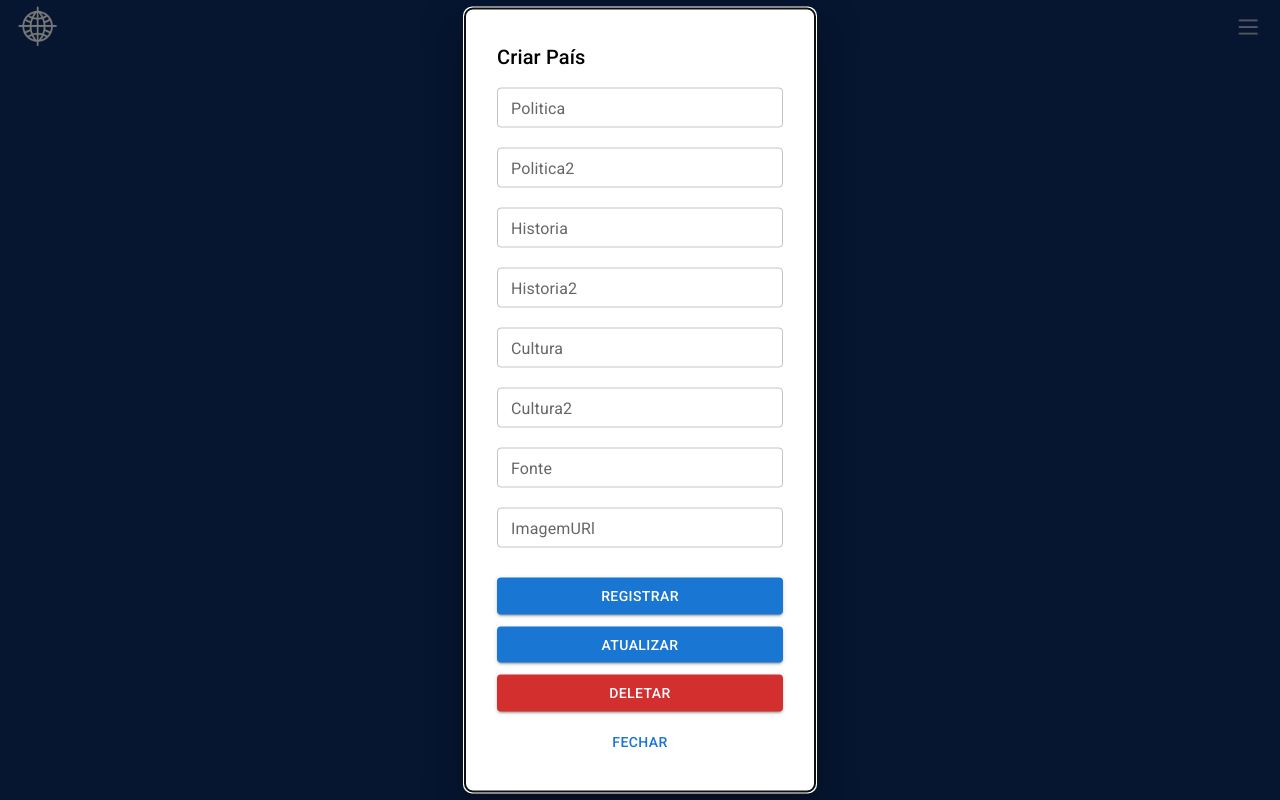
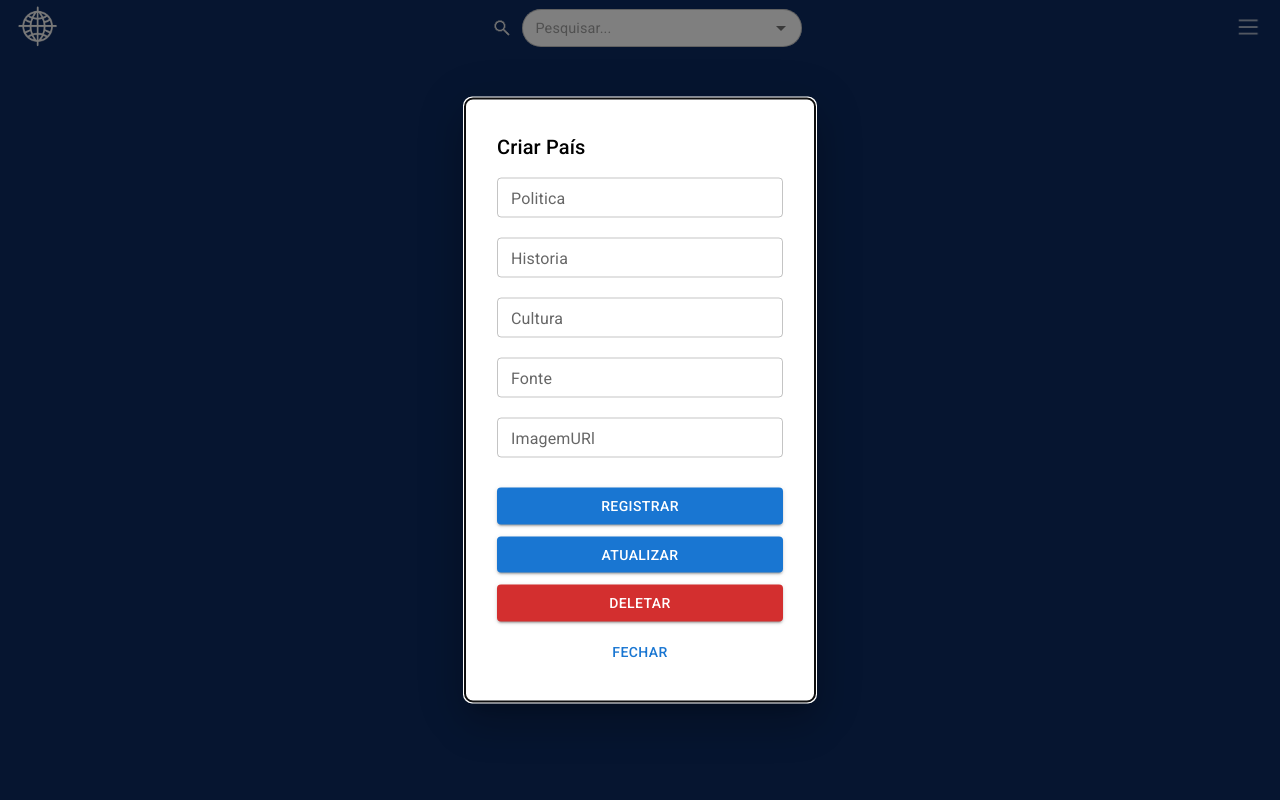
Before and after one commit to luis-henrique-santarem/FrontEndPI, a React (Vite) app in the folder AtlasMundi/meu-projeto-react/: page /pais in a window 1280 px wide. Built offline with nearby package versions, Linux system fonts and the light colour scheme.

Commit message:
modified create country

```diff
--- a/AtlasMundi/meu-projeto-react/src/components/CriarPais.jsx
+++ b/AtlasMundi/meu-projeto-react/src/components/CriarPais.jsx
@@ -5,11 +5,8 @@ import { AtualizarPais, DeletarPais, RegistrarPais } from "../js/country";
 
 const CriarPais = ({ pais, onClose, english }) => {
     const [politica, setPolitica] = useState("");
-    const [politica2, setPolitica2] = useState("");
     const [historia, setHistoria] = useState("");
-    const [historia2, setHistoria2] = useState("");
     const [cultura, setCultura] = useState("");
-    const [cultura2, setCultura2] = useState("");
     const [fonteConfia, setFonteConfia] = useState("");
     const [url, setUrl] = useState("")
 
@@ -27,7 +24,7 @@ const CriarPais = ({ pais, onClose, english }) => {
 
     async function handleRegistrarPais(){
         const token = localStorage.getItem("token");
-        await RegistrarPais(pais, "informacaoRapida", url, politica, politica2, historia, historia2, cultura, cultura2, english, fonteConfia, token)
+        await RegistrarPais(pais, "informacaoRapida", url, politica, historia, cultura, english, fonteConfia, token)
     }
 
     async function handleDeletarPais(){
@@ -47,11 +44,8 @@ const CriarPais = ({ pais, onClose, english }) => {
 
                         <form className="usuario-form">
                             <TextField onChange={(e) => setPolitica(e.target.value)} label={english ? "Politics" : "Politica"}  fullWidth size="small" margin="dense" />
-                            <TextField onChange={(e) => setPolitica2(e.target.value)} label={english ? "Politics2" : "Politica2"}  fullWidth size="small" margin="dense"/>
                             <TextField onChange={(e) => setHistoria(e.target.value)} label={english ? "History" : "Historia"}  fullWidth size="small" margin="dense" />
-                            <TextField onChange={(e) => setHistoria2(e.target.value)} label={english ? "History2" : "Historia2"}  fullWidth size="small" margin="dense"/>
                             <TextField onChange={(e) => setCultura(e.target.value)} label={english ? "Culture" : "Cultura"}  fullWidth size="small" margin="dense" />
-                            <TextField onChange={(e) => setCultura2(e.target.value)} label={english ? "Culture2" : "Cultura2"}  fullWidth size="small" margin="dense"/>
                             <TextField onChange={(e) => setFonteConfia(e.target.value)} label={english ? "Source" : "Fonte"}  fullWidth size="small" margin="dense"/>
                             <TextField onChange={(e) => setUrl(e.target.value)} label={english ? "ImageURl" : "ImagemURl"}  fullWidth size="small" margin="dense"/>
 
--- a/AtlasMundi/meu-projeto-react/src/js/country.js
+++ b/AtlasMundi/meu-projeto-react/src/js/country.js
@@ -31,7 +31,7 @@ export async function pegarPais(name, inEnglish) {
 }
 
 
-export async function RegistrarPais(name, quickInfo, url, politics, politics2, history, history2, culture, culture2, inEnglish, sources, token) {
+export async function RegistrarPais(name, quickInfo, url, politics, history, culture, inEnglish, sources, token) {
   try {
     const resposta = await fetch("http://localhost:3000/country/me", {
       method: "POST",
@@ -44,11 +44,8 @@ export async function RegistrarPais(name, quickInfo, url, politics, politics2, h
         quickInfo: quickInfo,
         pictureUrl:url,
         politics: politics,
-        politics2: politics2,
         history: history,
-        history2: history2,
         culture: culture,
-        culture2: culture2,
         inEnglish: inEnglish,
         sources: sources
       })
@@ -94,18 +91,15 @@ export async function DeletarPais(name, token) {
   }
 }
 
-export async function AtualizarPais(name, url, politics, politics2, history, history2, culture, culture2, inEnglish, sources, token) {
+export async function AtualizarPais(name, url, politics, history, culture, inEnglish, sources, token) {
   try {
     const body = {};
 
     if (name !== "") body.name = name;
     if (url !== "") body.pictureUrl = url;
     if (politics !== "") body.politics = politics;
-    if (politics2 !== "") body.politics2 = politics2;
     if (history !== "") body.history = history;
-    if (history2 !== "") body.history2 = history2;
     if (culture !== "") body.culture = culture;
-    if (culture2 !== "") body.culture2 = culture2;
     if (inEnglish !== "") body.inEnglish = inEnglish;
     if (sources !== "") body.sources = sources;
 
```
